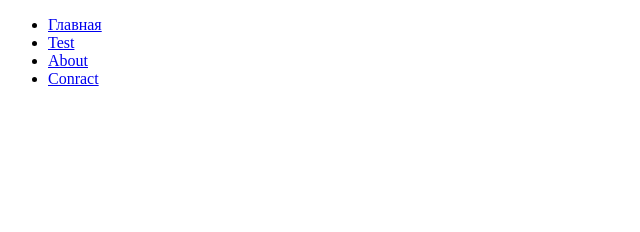
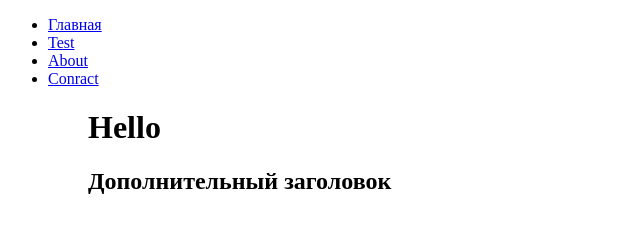
Before and after one commit to Clopumick/OpsDev, a plain HTML site: page index.html in a window 1280 px wide. Shown: the whole page, without its empty margins (0-640 px from the left). Drawn offline with Linux system fonts and the light colour scheme.

Commit message:
add index.html

```diff
--- a/index.html
+++ b/index.html
@@ -6,10 +6,12 @@
   </head>
   <body>
     <ul>
-    	  <li><a href="#">Главная</a></li>
-    	  <li><a href="#">Test</a></li>
-    	  <li><a href="#">About</a></li>
-    	  <li><a href="#">Conract</a></li>
+     <li><a href="#">Главная</a></li>
+     <li><a href="#">Test</a></li>
+     <li><a href="#">About</a></li>
+     <li><a href="#">Conract</a></li>
     <ul>
+      <h1>Hello </h1>
+      <h2>Дополнительный заголовок</h2>
   </body>
 </html>
```
